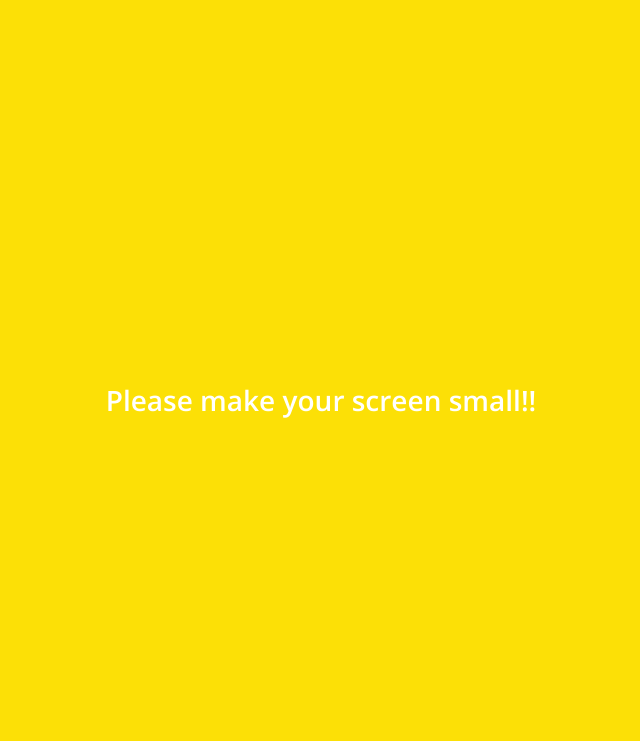
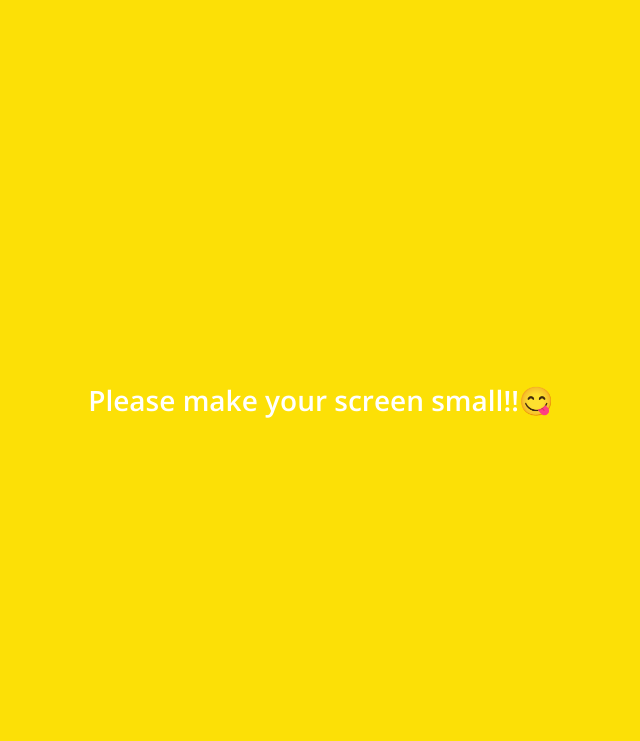
Before and after one commit to ImWonYong/kakao-clone, a plain HTML site: page chat.html in a window 1280 px wide. Shown: the top 741 px of the page, without its empty margins (319-959 px from the left). Drawn offline with nearby package versions, Linux system fonts and the light colour scheme.

Commit message:
added emoji
😋

```diff
--- a/chat.html
+++ b/chat.html
@@ -101,7 +101,7 @@
       </div>
     </div>
     <div class="bigScreen">
-      <span class="bigScreen__text">Please make your screen small!!</span>
+      <span class="bigScreen__text">Please make your screen small!!😋</span>
     </div>
   </body>
 </html>
```
Also changed, not shown: find.html (+1 -1 lines), friends.html (+1 -1 lines), index.html (+1 -1 lines), more.html (+1 -1 lines), settings.html (+1 -1 lines).
